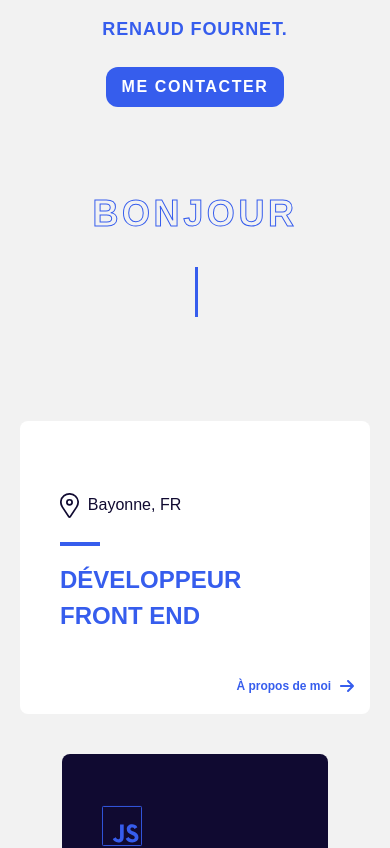
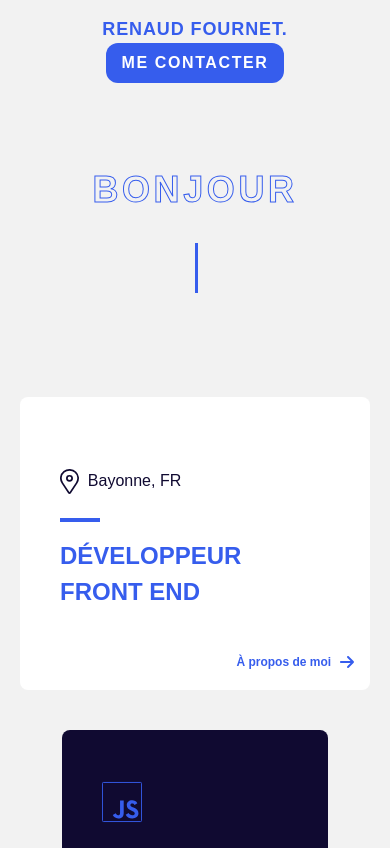
Before and after one commit to renaudfournet/website-resume, a React (Create React App) app: page / in a window 390 px wide. Shown: the top 848 px of the page. Built offline with nearby package versions, Linux system fonts and the light colour scheme.

Commit message:
fixed align center header

```diff
--- a/src/components/Home.tsx
+++ b/src/components/Home.tsx
@@ -29,7 +29,7 @@ function Home(props: any) {
           <div className="flex justify-center xs:justify-start">
             <Profil />
           </div>
-          <div className="flex justify-center xs:justify-end">
+          <div className="flex items-center justify-center xs:justify-end">
             <a href="mailto:fournet.renaud@gmail.com">
               <Button>
                 <p className="font-black text-white-100 tracking-widest">ME CONTACTER</p>
--- a/src/components/pages/profil/Profil.tsx
+++ b/src/components/pages/profil/Profil.tsx
@@ -3,7 +3,7 @@ function Profil() {
     <>
       <div className="flex">
         <div className="flex items-center text-left">
-          <div>
+          <div className="flex items-center">
             <p className="text-lg font-black text-primary-100 text tracking-wider">
               RENAUD FOURNET.
             </p>
```
